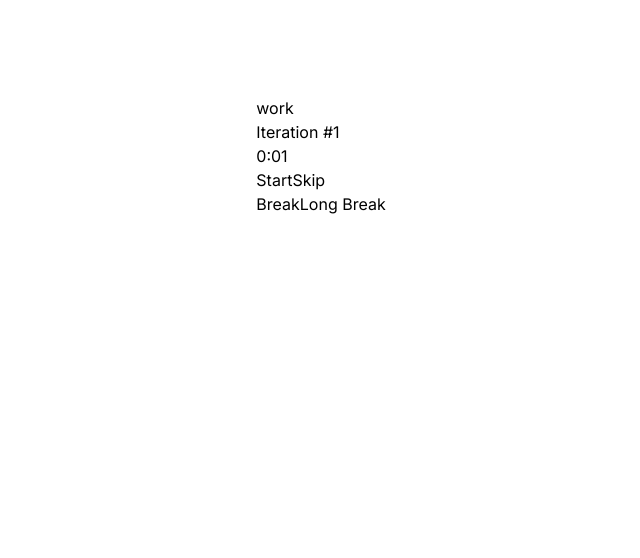
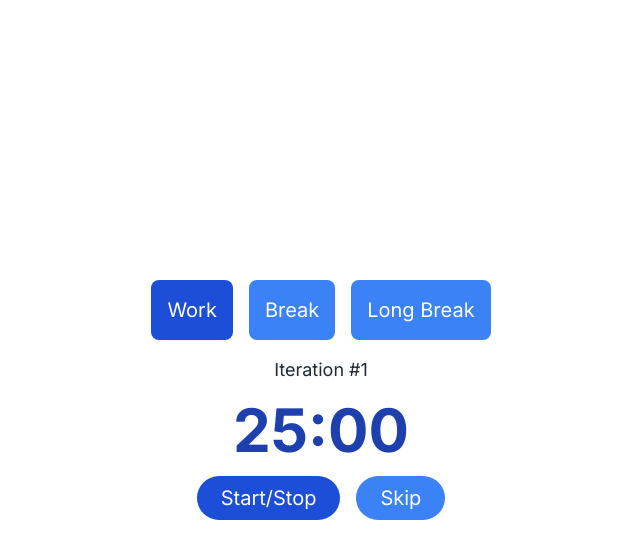
Before and after one commit to OmitNomis/next-pomodoro, a Next.js app: page / in a window 1280 px wide. Shown: the top 558 px of the page, without its empty margins (319-959 px from the left). Built offline with nearby package versions, Linux system fonts and the light colour scheme.

Commit message:
workable UI

```diff
--- a/app/page.tsx
+++ b/app/page.tsx
@@ -2,7 +2,7 @@ import { Timer } from "@/components/Timer"
 
 export default function Home() {
   return (
-    <main className="flex min-h-screen flex-col items-center justify-between p-24">
+    <main className="flex justify-center items-center h-screen">
       <Timer />
     </main>
   )
--- a/components/Timer.tsx
+++ b/components/Timer.tsx
@@ -1,13 +1,19 @@
 'use client'
 import React, { FC, useEffect, useState } from "react";
+import { motion } from 'framer-motion'
 
 type SessionTypeProp = 'work' | 'break' | 'longBreak';
+type tabsProp = 'Work' | 'Break' | 'Long Break';
 export const Timer: FC = () => {
+    // get from local storage later
     const initialValues = {
-        workTime: 1,
+        workTime: 25 * 60,
         breakTime: 2,
         longBreakTime: 3,
+        breakAfter: 4,
     }
+    const tabs = ["Work", "Break", "Long Break"];
+    const [currentTab, setCurrentTab] = useState("Work");
     const [currentTime, setCurrentTime] = useState(initialValues.workTime)
     const [isRunning, setIsRunning] = useState(false)
     const [sessionType, setSessionType] = useState<SessionTypeProp>('work')
@@ -23,11 +29,17 @@ export const Timer: FC = () => {
         if (iterationCount === 0) {
             return false
         }
-        else if (iterationCount % 3 === 0) {
+        else if (iterationCount % initialValues.breakAfter === 0) {
             return true;
         }
     }
 
+    const formatTime = (time) => {
+        const hours = Math.floor(time / 3600).toString().padStart(2, "0");
+        const minutes = Math.floor((time % 3600) / 60).toString().padStart(2, "0");
+        const seconds = Math.floor(time % 60).toString().padStart(2, "0");
+        return hours === "00" ? `${minutes}:${seconds}` : `${hours}:${minutes}:${seconds}`;
+    };
 
     const changeSessionType = (type: SessionTypeProp) => {
         setSessionType(type);
@@ -44,15 +56,31 @@ export const Timer: FC = () => {
     const switchToLongBreak = () => {
         setSessionType('longBreak')
         setCurrentTime(initialValues.longBreakTime)
+        setCurrentTab('Long Break')
     }
     const switchToBreak = () => {
         setSessionType('break')
         setCurrentTime(initialValues.breakTime)
+        setCurrentTab('Break')
     }
     const switchToWork = () => {
         setSessionType('work')
         setIterationCount((prevState) => prevState + 1)
         setCurrentTime(initialValues.workTime)
+        setCurrentTab('Work')
+    }
+
+    const changeTab = (tab: tabsProp) => {
+        setCurrentTab(tab)
+        if (tab === 'Work') {
+            switchToWork()
+        }
+        else if (tab === 'Break') {
+            switchToBreak()
+        }
+        else {
+            switchToLongBreak()
+        }
     }
 
     const next = () => {
@@ -85,17 +113,56 @@ export const Timer: FC = () => {
 
     }, [isRunning, sessionType, iterationCount])
 
+    const TimerAnimation = () => (
+        <motion.div
+            className="text-6xl font-bold mb-4"
+            initial={{ y: '100%' }}
+            animate={{ y: 0 }}
+            exit={{ y: '-100%' }}
+            transition={{ duration: 0.5 }}
+            key={currentTime}
+        >
+            {formatTime(currentTime)}
+        </motion.div>
+    );
+
     return (
-        <div>
-            <h1>{sessionType}</h1>
-            <h1>{`Iteration #${iterationCount}`}</h1>
-            <h2>{Math.floor(currentTime / 60)}:{currentTime % 60 < 10 ? '0' : ''}{currentTime % 60}</h2>
-            <button onClick={startStop}>{isRunning ? 'Stop' : 'Start'}</button>
-            <button onClick={next}>Skip</button>
-            <div>
-                {sessionType !== 'work' && <button onClick={() => changeSessionType('work')}>Work</button>}
-                {sessionType !== 'break' && <button onClick={() => changeSessionType('break')}>Break</button>}
-                {sessionType !== 'longBreak' && <button onClick={() => changeSessionType('longBreak')}>Long Break</button>}
+        <div className="flex flex-col items-center justify-center h-screen rounded-lg p-8">
+            {/* Tabs */}
+            <div className="flex mb-4 space-x-4">
+                {tabs.map((tab) => (
+                    <div
+                        key={tab}
+                        className={`p-4 cursor-pointer rounded-lg text-white text-xl ${currentTab === tab
+                            ? "bg-blue-700"
+                            : "bg-blue-500 hover:bg-blue-600"
+                            }`}
+                        onClick={() => changeTab(tab)}
+                    >
+                        {tab}
+                    </div>
+                ))}
+            </div>
+
+            {/* Iteration number */}
+            <div className="mb-4 text-lg text-gray-800">{`Iteration #${iterationCount}`}</div>
+
+            {/* Timer */}
+            <motion.div
+                className="text-6xl font-bold mb-4 text-blue-800"
+                initial={{ scale: 0, opacity: 0 }}
+                animate={{ scale: 1, opacity: 1 }}
+                transition={{ duration: 0.5 }}
+            >
+                {formatTime(currentTime)}
+            </motion.div>
+
+            {/* Buttons */}
+            <div className="flex space-x-4">
+                <button className="py-2 px-6 rounded-full bg-blue-700 text-white text-xl hover:bg-blue-800" onClick={startStop}>
+                    Start/Stop
+                </button>
+                <button className="py-2 px-6 rounded-full bg-blue-500 text-white text-xl hover:bg-blue-600" onClick={next}>Skip</button>
             </div>
         </div>
     );
```
Also changed, not shown: components/TimerFrame.tsx (added).
